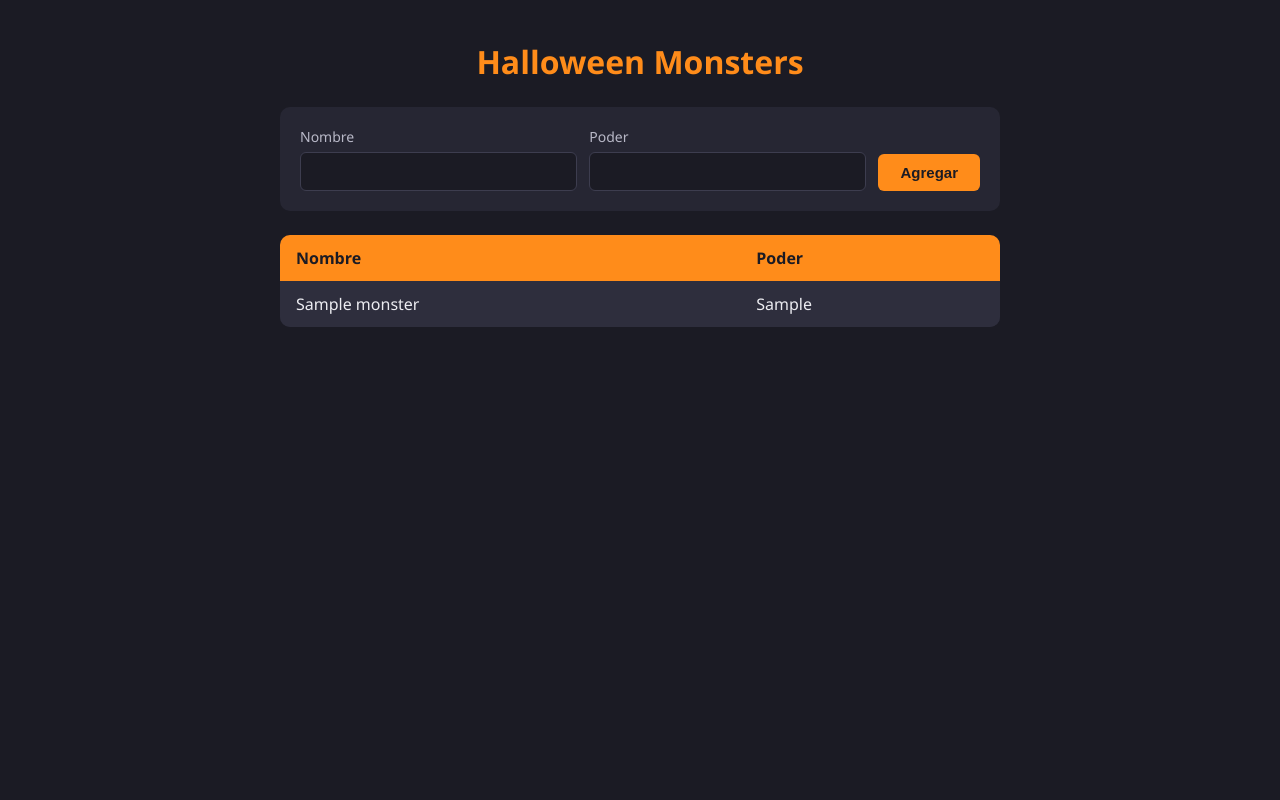
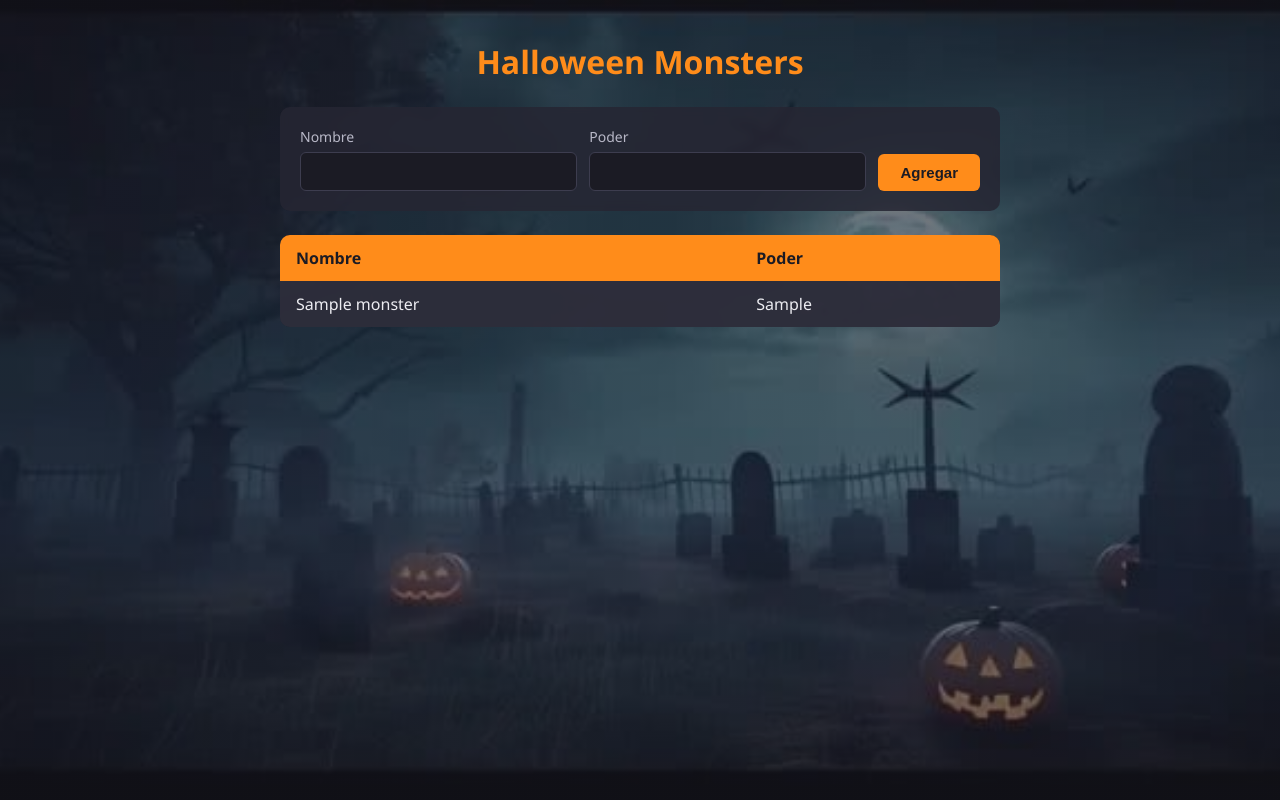
Before and after one commit to Kahnwalds/halloween, a Flask app: page / in a window 1280 px wide. Run offline with Flask 3, Linux system fonts and the light colour scheme; tables that the repository leaves empty or names only in its code hold one stand-in row (values such as "Sample post").

Commit message:
Background añadido, conexión a render para despliegue

```diff
--- a/static/css/styles.css
+++ b/static/css/styles.css
@@ -5,9 +5,17 @@
 body {
     margin: 0;
     padding: 40px 16px;
+    min-height: 100vh;
     font-family: "Segoe UI", Arial, sans-serif;
-    background: #1b1b24;
     color: #ececf1;
+    background-color: #1b1b24;
+    background-image:
+        linear-gradient(rgba(27, 27, 36, 0.6), rgba(27, 27, 36, 0.6)),
+        url("/static/img/halloweenbgpage.png");
+    background-size: cover;
+    background-position: center;
+    background-repeat: no-repeat;
+    background-attachment: fixed;
 }
 
 .container {
@@ -28,7 +36,8 @@ form {
     align-items: flex-end;
     padding: 20px;
     margin-bottom: 24px;
-    background: #262633;
+    background: rgba(38, 38, 51, 0.85);
+    backdrop-filter: blur(4px);
     border-radius: 10px;
 }
 
@@ -74,7 +83,7 @@ button:hover {
 table {
     width: 100%;
     border-collapse: collapse;
-    background: #262633;
+    background: rgba(38, 38, 51, 0.85);
     border-radius: 10px;
     overflow: hidden;
 }
@@ -91,5 +100,5 @@ th {
 }
 
 tr:nth-child(even) td {
-    background: #2e2e3d;
+    background: rgba(46, 46, 61, 0.85);
 }
```
Also changed, not shown: static/img/halloweenbgpage.png (added).
